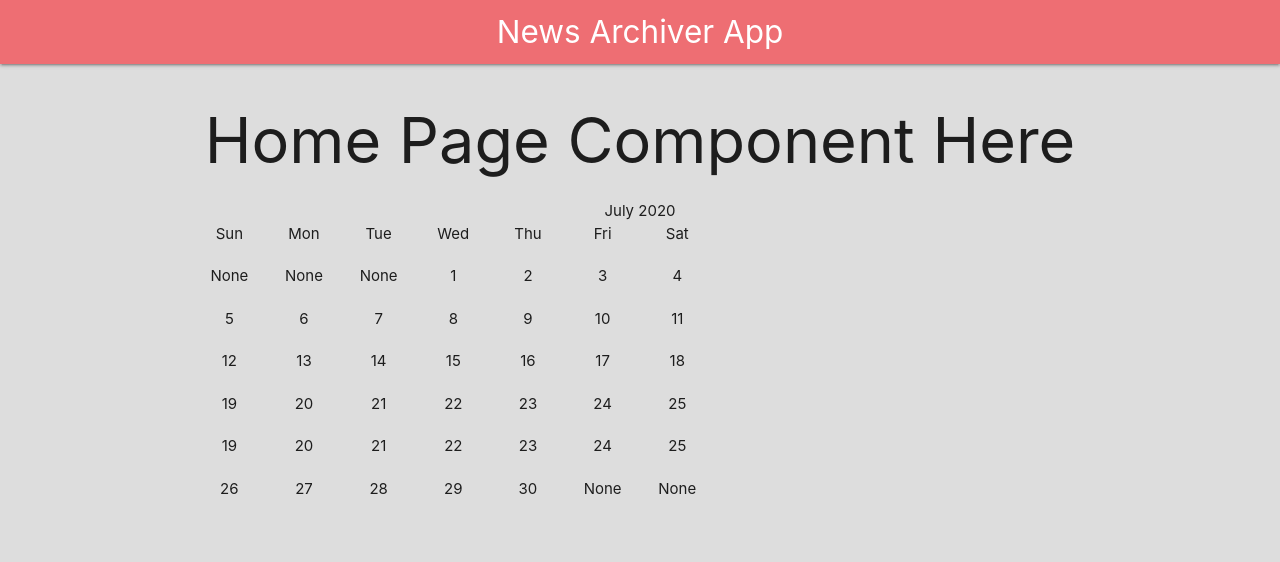
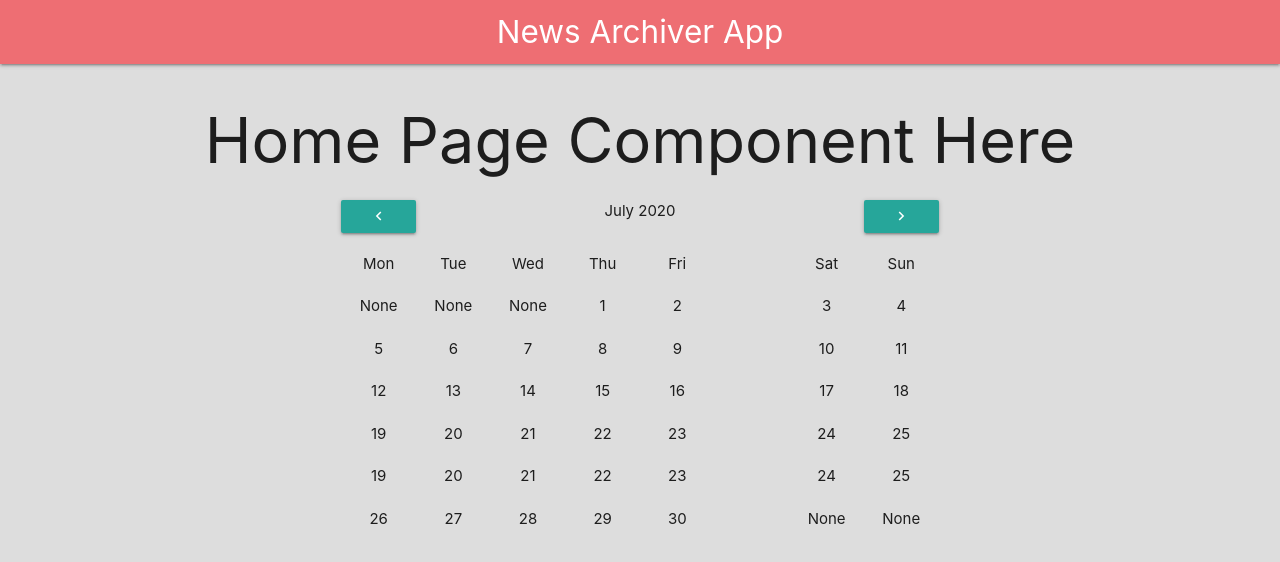
Before and after one commit to tylernnguyen5/news-archiver-vue, a Vue app: page /#/ in a window 1280 px wide. Shown: the top 562 px of the page. Built offline with nearby package versions, Linux system fonts and the light colour scheme.

Commit message:
Implementing calendar - Done with calendar layout and month year display

```diff
--- a/src/components/calendar/Calendar.vue
+++ b/src/components/calendar/Calendar.vue
@@ -1,76 +1,87 @@
 <template>
   <div class="calendar container">
-    <div class="monthyear">
-        July 2020
+    <div class="monthyear row">
+        <a class="btn-small col s1 offset-s2" @click="previousMonth">
+            <i class="material-icons">chevron_left</i>
+        </a>
+
+        <div class="col s6" >
+            {{ currentMonth }} {{ currentYear }}
+        </div>
+
+        <a class="btn-small col s1" @click="nextMonth">
+            <i class="material-icons">chevron_right</i>
+        </a>
     </div>
 
+
     <div class="weekdays row">
-        <div class="col s1">Sun</div>
-        <div class="col s1">Mon</div>
+        <div class="col s1 offset-s2">Mon</div>
         <div class="col s1">Tue</div>
         <div class="col s1">Wed</div>
         <div class="col s1">Thu</div>
         <div class="col s1">Fri</div>
-        <div class="col s1">Sat</div>
+        <div class="col s1 offset-s1">Sat</div>
+        <div class="col s1">Sun</div>
     </div>
 
     <div class="dates row">
-        <div class="col s1">None</div>
+        <div class="col s1 offset-s2">None</div>
         <div class="col s1">None</div>
         <div class="col s1">None</div>
         <div class="col s1">1</div>
         <div class="col s1">2</div>
-        <div class="col s1">3</div>
+        <div class="col s1 offset-s1">3</div>
         <div class="col s1">4</div>
     </div>
 
     <div class="dates row">
-        <div class="col s1">5</div>
+        <div class="col s1 offset-s2">5</div>
         <div class="col s1">6</div>
         <div class="col s1">7</div>
         <div class="col s1">8</div>
         <div class="col s1">9</div>
-        <div class="col s1">10</div>
+        <div class="col s1  offset-s1">10</div>
         <div class="col s1">11</div>
     </div>
 
     <div class="dates row">
-        <div class="col s1">12</div>
+        <div class="col s1 offset-s2">12</div>
         <div class="col s1">13</div>
         <div class="col s1">14</div>
         <div class="col s1">15</div>
         <div class="col s1">16</div>
-        <div class="col s1">17</div>
+        <div class="col s1  offset-s1">17</div>
         <div class="col s1">18</div>
     </div>
 
     <div class="dates row">
-        <div class="col s1">19</div>
+        <div class="col s1 offset-s2">19</div>
         <div class="col s1">20</div>
         <div class="col s1">21</div>
         <div class="col s1">22</div>
         <div class="col s1">23</div>
-        <div class="col s1">24</div>
+        <div class="col s1  offset-s1">24</div>
         <div class="col s1">25</div>
     </div>
 
     <div class="dates row">
-        <div class="col s1">19</div>
+        <div class="col s1 offset-s2">19</div>
         <div class="col s1">20</div>
         <div class="col s1">21</div>
         <div class="col s1">22</div>
         <div class="col s1">23</div>
-        <div class="col s1">24</div>
+        <div class="col s1  offset-s1">24</div>
         <div class="col s1">25</div>
     </div>
 
     <div class="dates row">
-        <div class="col s1">26</div>
+        <div class="col s1 offset-s2">26</div>
         <div class="col s1">27</div>
         <div class="col s1">28</div>
         <div class="col s1">29</div>
         <div class="col s1">30</div>
-        <div class="col s1">None</div>
+        <div class="col s1  offset-s1">None</div>
         <div class="col s1">None</div>
     </div>
 
@@ -79,12 +90,40 @@
 </template>
 
 <script>
+
 export default {
     name: 'Calendar',
     data() {
         return {
+            currentDate: null,
+            currentMonth: null,
+            currentYear: null,
+            currTime: new Date(),
+        }
+    },
+    methods: {
+        previousMonth() {
+            let lastMonth = this.currTime.getMonth() - 1;
+            this.currTime.setMonth(lastMonth);
+            console.log(this.currTime)
 
+            this.getCurrentDatetime();
+        },
+        nextMonth() {
+            let nextMonth = this.currTime.getMonth() + 1;
+            this.currTime.setMonth(nextMonth);
+            console.log(this.currTime)
+
+            this.getCurrentDatetime();
+        },
+        getCurrentDatetime() {
+            this.currentDate = this.currTime.getDate()
+            this.currentMonth = this.currTime.toLocaleString('default', { month: 'long' })
+            this.currentYear = this.currTime.getFullYear()
         }
+    },
+    created() {
+        this.getCurrentDatetime();
     }
 }
 </script>
--- a/src/main.js
+++ b/src/main.js
@@ -5,6 +5,7 @@ import App from './App'
 import router from './router'
 
 Vue.config.productionTip = false
+const bus = new Vue();
 
 /* eslint-disable no-new */
 new Vue({
```
Also changed, not shown: src/components/home/Home.vue (line endings or trailing spaces).
